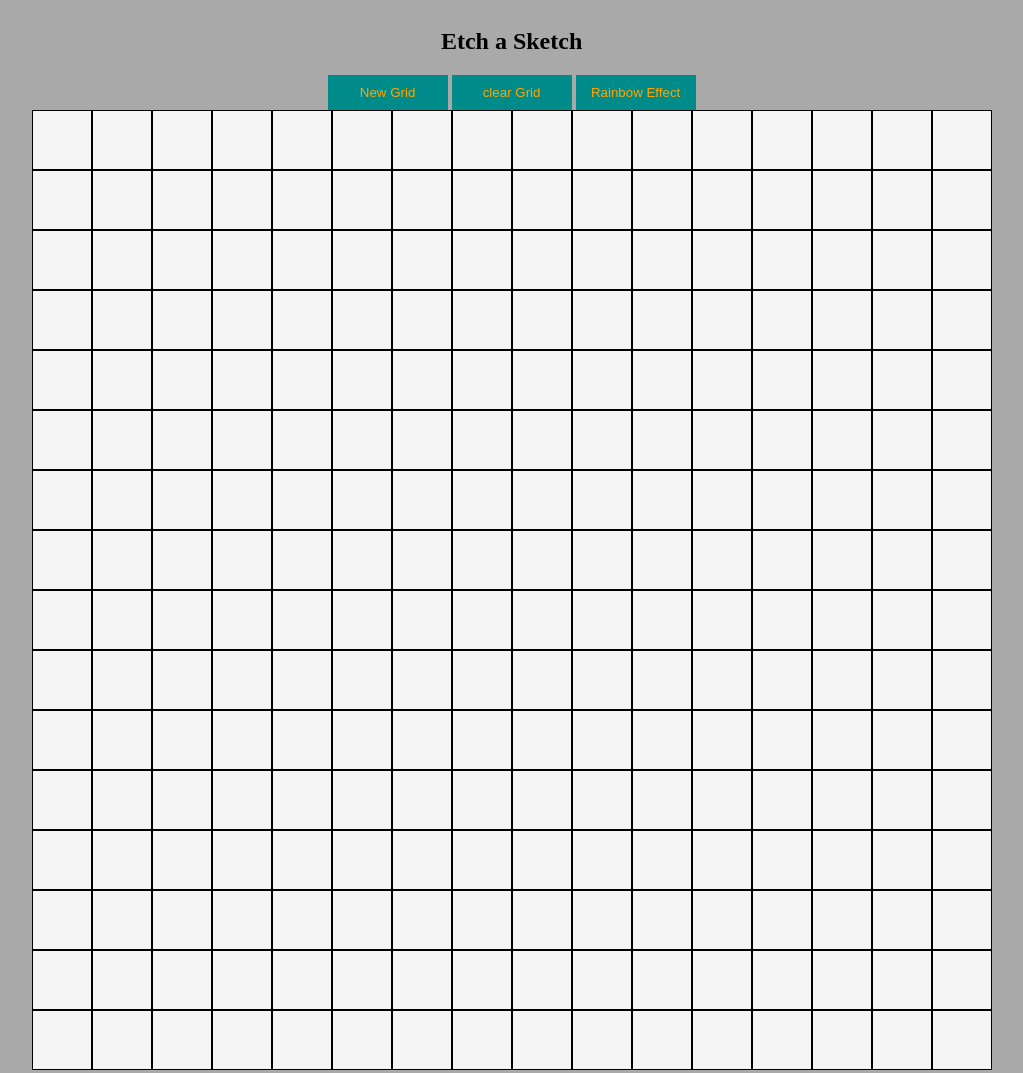
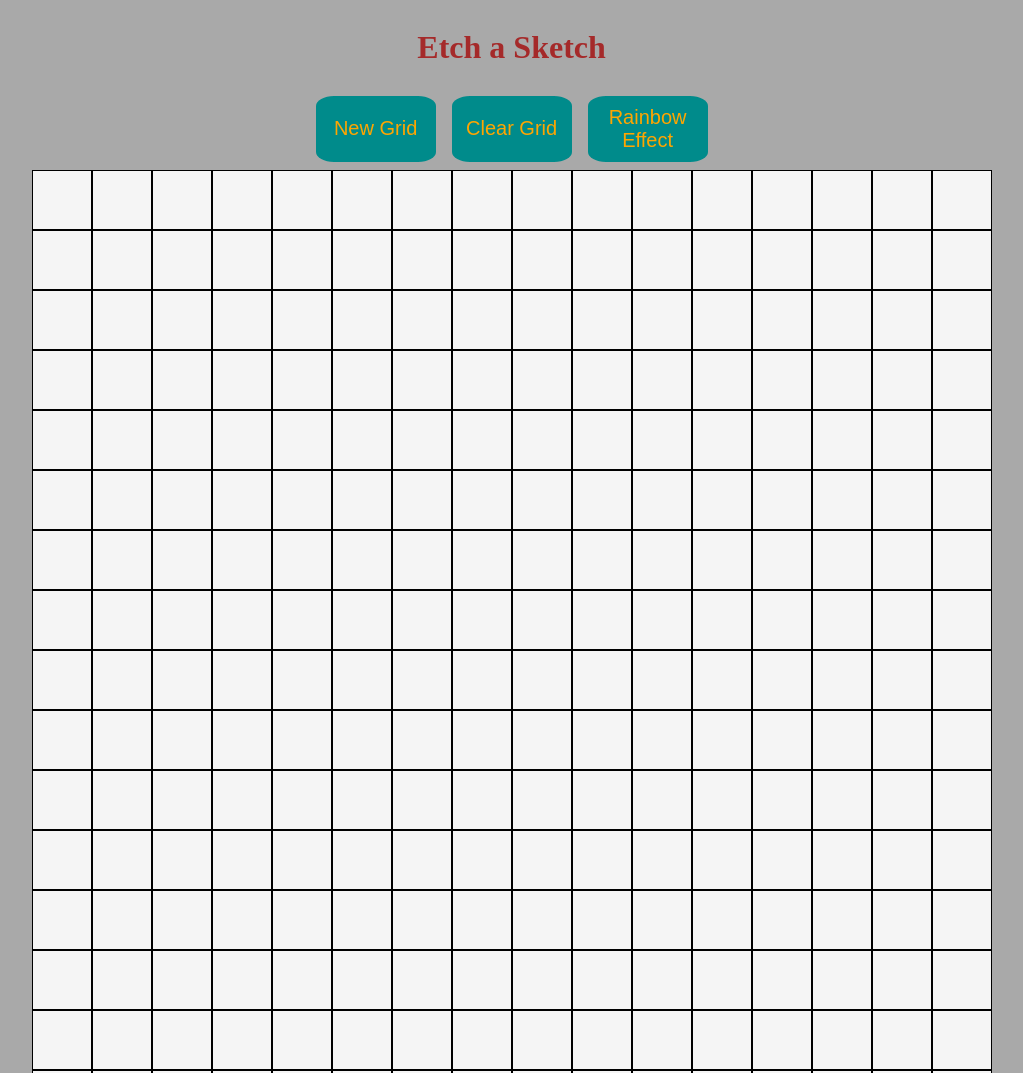
Before and after one commit to thurayaalz/etch, a plain HTML site: page index.html in a window 1280 px wide. Shown: the top 1073 px of the page, without its empty margins (130-1153 px from the left). Drawn offline with Linux system fonts and the light colour scheme.

Commit message:
draw logic & clear button Done

```diff
--- a/etch.js
+++ b/etch.js
@@ -1,3 +1,6 @@
+let iDraw=false;
+
+//initial Grid
 const container = document.querySelector("#container");
 let k = 16;
 function makeNew(k){
@@ -12,11 +15,26 @@ function makeNew(k){
     }
 }
 }
+makeNew(k);
+
+
+//New Grid
 const newG = document.querySelector("#newGrid");
-newG.addEventListener("click", getNewGrid);
+newG.addEventListener('click', getNewGrid);
 function getNewGrid(){
     k=prompt("Inter the size of the Grid: ");
     makeNew(k);
     return k;
 }
-makeNew(k);
+
+//Clear Grid
+const clr = document.querySelector("#clear");
+clr.addEventListener('click',()=>{ makeNew(k)});
+
+//draw
+const canv = document.querySelector("#container");
+canv.addEventListener('mousedown', ()=> {iDraw=true});
+canv.addEventListener('mouseover', (e)=>{
+    if(iDraw ){
+        e.target.style.backgroundColor="red"}});
+canv.addEventListener('mouseup', ()=>{iDraw=false});
--- a/index.html
+++ b/index.html
@@ -8,10 +8,13 @@
     <link href="st.css" rel="stylesheet">
 </head>
 <body>
-    <h2>Etch a Sketch</h2>
-    <button id="newGrid">New Grid</button>
-    <button id="clear">clear Grid</button>
-    <button id="clear">Rainbow Effect</button>
+    <h1>Etch a Sketch</h1>
+    <div class="nob">
+
+        <button id="newGrid">New Grid</button>
+        <button id="clear">Clear Grid</button>
+        <button id="Rainbow">Rainbow Effect</button>
+    </div>
 
     <div id="container">
 
--- a/st.css
+++ b/st.css
@@ -8,15 +8,21 @@
     background-color: whitesmoke;
 
 }
+/*
 .pix:hover{
     background-color: red;
     transition: 0s;
 }
-
+*/
 #container{
     display:grid;
     width: 960px;
     height:100%;
+}
+.nob{
+    display: flex;
+    justify-content: center;
+
 }
 body{
     width: 99%;
@@ -28,10 +34,20 @@ align-items: center;
 }
 button{
 
-    margin: auto;
+    margin: 8px;
     background-color: darkcyan;
     color: orange;
     padding: 10px;
     width: 120px;
     border: none;
+    font-size: 20px;
+    border-radius: 15%;
 }
+button:hover{
+    background-color: brown;
+    color: darkcyan;
+    transition: 1s;
+}
+h1{
+    color: brown;
+}
```
